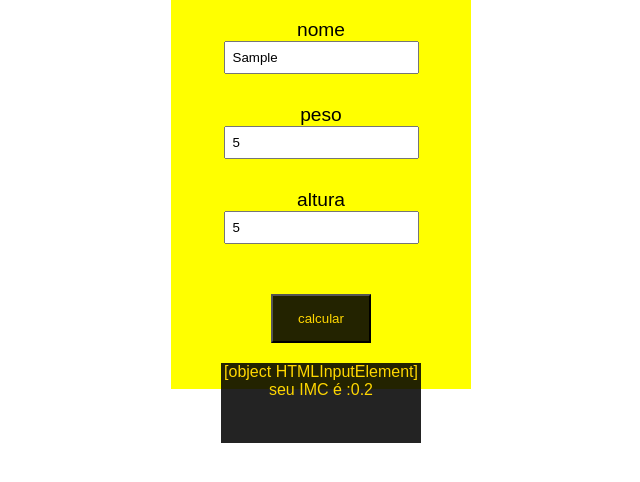
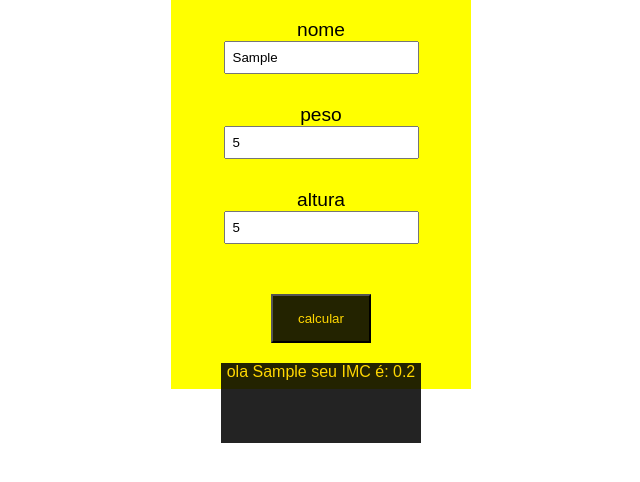
Before and after one commit to abraao-sx35/javascript, a plain HTML site: page desafios javaSP/calculadora imc/index.html in a window 1280 px wide. Both pictures are taken after typing "Sample", "5", "5" into the empty fields and a click on the button "calcular". Shown: the part 236-718 px from the top of the page, without its empty margins (319-959 px from the left). Drawn offline with Linux system fonts and the light colour scheme.

Commit message:
finalizada a calculadora
refiz o codigo com calma é consegui resolver a questao do nome

```diff
--- a/desafios javaSP/calculadora imc/index.html
+++ b/desafios javaSP/calculadora imc/index.html
@@ -26,9 +26,9 @@
             <input type="number" name="altura" id="altura" placeholder="escreva sua altura">
         </div>
 
-        <button onclick="somar()">calcular</button>
-        <div class="resposta">
-            <p id="mostrar"></p>
+        <button id="calcular" >calcular</button>
+        <div class="mostrar">
+            <p id="resposta"></p>
         </div>
     </div>
     <script src="javasp.js"></script>
--- a/desafios javaSP/calculadora imc/javasp.js
+++ b/desafios javaSP/calculadora imc/javasp.js
@@ -1,12 +1,19 @@
-const nome1 = document.querySelector("#nome")
-const peso1 = document.querySelector("#peso")
-const altura1 = document.querySelector("#altura")
-const p = document.querySelector("#mostrar")
+const resultado = document.getElementById('resposta');
+const calcular = document.getElementById('calcular');
 
-function somar(){
-    var peso = Number(peso1.value)
-    var altura = Number(altura1.value)
+function imc(){
+    const nome1 = document.getElementById("nome").value;
+    const peso1 = document.getElementById("peso").value;
+    const altura1 = parseFloat(document.getElementById("altura").value);
 
-    const resultado = (peso / (altura*altura)).toFixed(1)
-    p.innerHTML = nome + ' seu IMC é :' + resultado
+    if ( nome1 !== "" && peso1 !== "" && altura1 !== ""){
+        alert('valores preenchidos')
+        const valorIMC = (peso1 / (altura1* altura1)).toFixed(1)
+        resultado.textContent = ` ola ${nome1} seu IMC é: ${valorIMC}`;
+    } else{
+        alert('preencha totos os valores')
+    }
 }
+
+
+calcular.addEventListener('click',imc);
--- a/desafios javaSP/calculadora imc/style.css
+++ b/desafios javaSP/calculadora imc/style.css
@@ -42,7 +42,7 @@ button{
     color: gold;
 }
 
-.resposta{
+.mostrar{
     margin: 0 auto;
     background-color: rgba(0, 0, 0, 0.863);
     color: gold;
```
